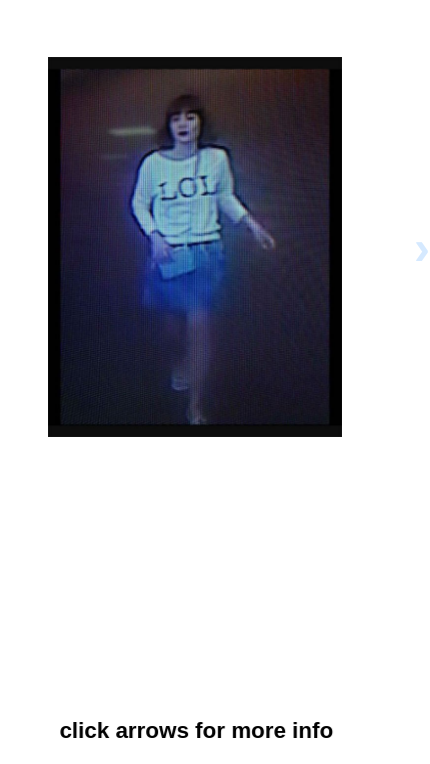
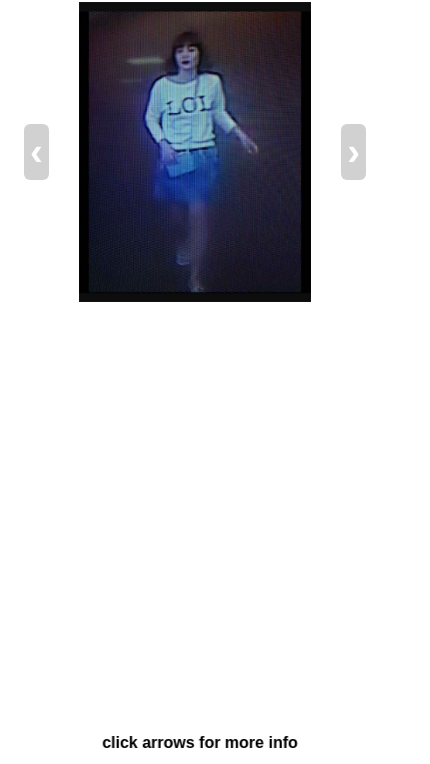
Before and after one commit to harrisonrae/dayliketoday, a plain HTML site: page docs/index.html in a window 390 px wide. Shown: the part 80-844 px from the top of the page, 430 px wide, since content can reach past the window. Drawn offline with Linux system fonts and the light colour scheme.

Commit message:
commit changes

```diff
--- a/docs/index.html
+++ b/docs/index.html
@@ -94,6 +94,34 @@
   0% { -webkit-transform: translate3d(0,0,0); transform: translate3d(0,0,0); }
   100% { -webkit-transform: translate3d(-100%,0,0); transform: translate3d(-100%,0,0); }
 }
+
+/* --- ADDED: better layout for small screens so arrows stay visible --- */
+@media (max-width: 480px) {
+  #carousel {
+    max-width: calc(100% - 32px); /* leave room for arrows */
+    margin: 40px auto;
+    height: 300px; /* reduce height on small screens */
+    padding: 0 28px; /* inner space so arrows don't overlap the image */
+    box-sizing: border-box;
+  }
+
+  .arrow {
+    font-size: 2.4rem;
+    padding: 6px; /* larger hit area for touch */
+    background: rgba(0,0,0,0.18);
+    color: #fff;
+    border-radius: 6px;
+    top: 50%;
+    transform: translateY(-50%);
+  }
+
+  #left { left: 8px; }
+  #right { right: 8px; }
+
+  /* reduce title size and scroll text on tiny screens */
+  h1 { font-size: 1.4rem; margin-top: 16px; }
+  #scrollText { font-size: 1rem; bottom: 12px; }
+}
   </style>
 </head>
 <body>
```
